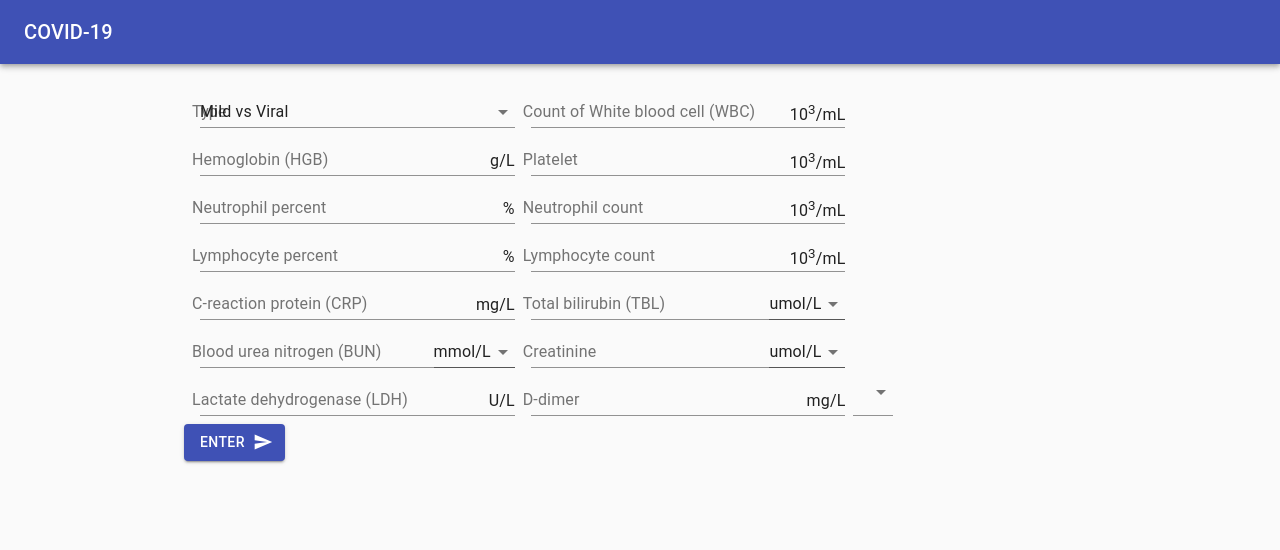
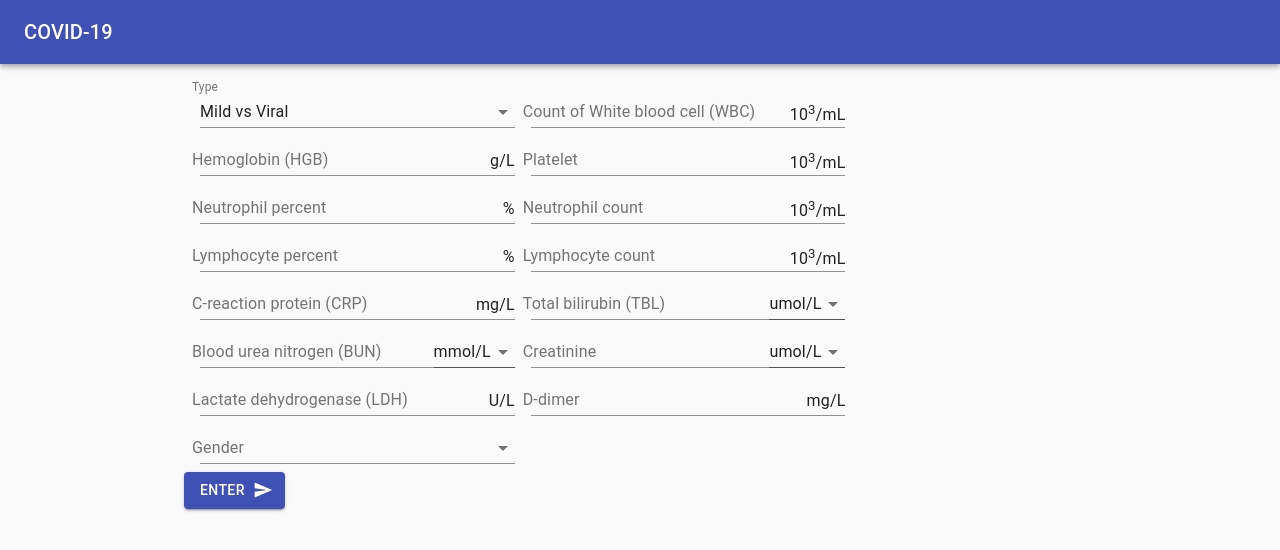
Before and after one commit to forrestbao/covid-19, a React (Create React App) app in the folder web/: page / in a window 1280 px wide. Shown: the top 550 px of the page. Built offline with nearby package versions, Linux system fonts and the light colour scheme.

Commit message:
web: fix gender label text

```diff
--- a/web/src/pages/Home.tsx
+++ b/web/src/pages/Home.tsx
@@ -137,20 +137,29 @@ const HomePageConsumer: React.FC = () => {
         </Select>
         {formStore.data.map((item, index) => {
           if (item.type === 'base') {
-            return (<NumberInput
+            return (
+              <NumberInput
                 className={classes.inputField}
                 error={item.error}
                 label={item.name}
                 endAdornment={<InputAdornment position='end'><UnitDisplay unit={item.unit}/></InputAdornment>}
                 field={index}
                 key={index}
-              callback={setField}/>)
+                callback={setField}
+              />
+            )
           } else if (item.type === 'gender') {
             return (
-              <Select value={formStore.form[index]}>
+              <FormControl>
+                <InputLabel>Gender</InputLabel>
+                <Select
+                  className={classes.inputField}
+                  value={formStore.form[index]}
+                >
                   <MenuItem value={1}>Male</MenuItem>
                   <MenuItem value={0}>Female</MenuItem>
                 </Select>
+              </FormControl>
             )
           }
         })}
```
Lines whose indentation alone changed are shown as unchanged.
